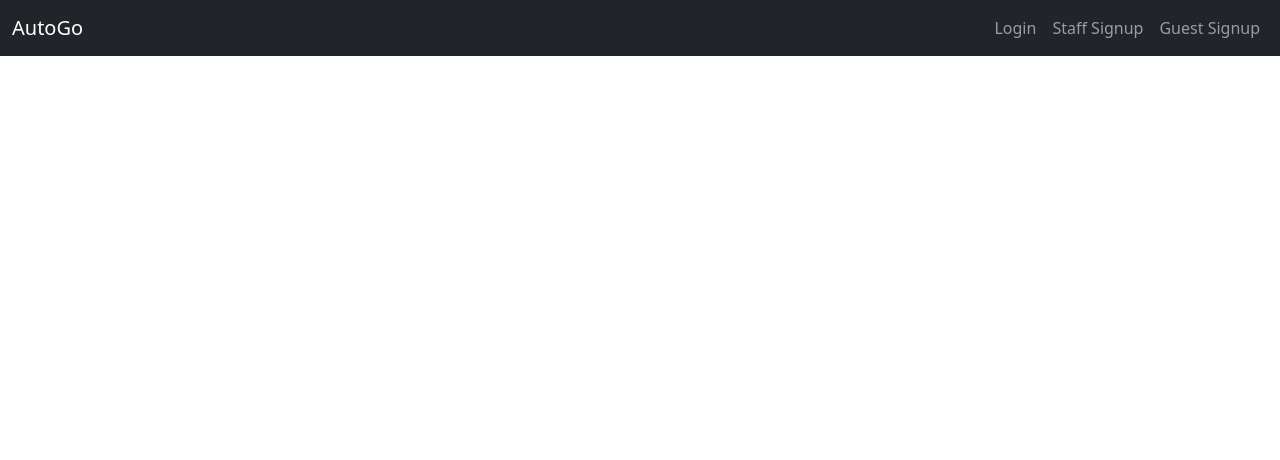
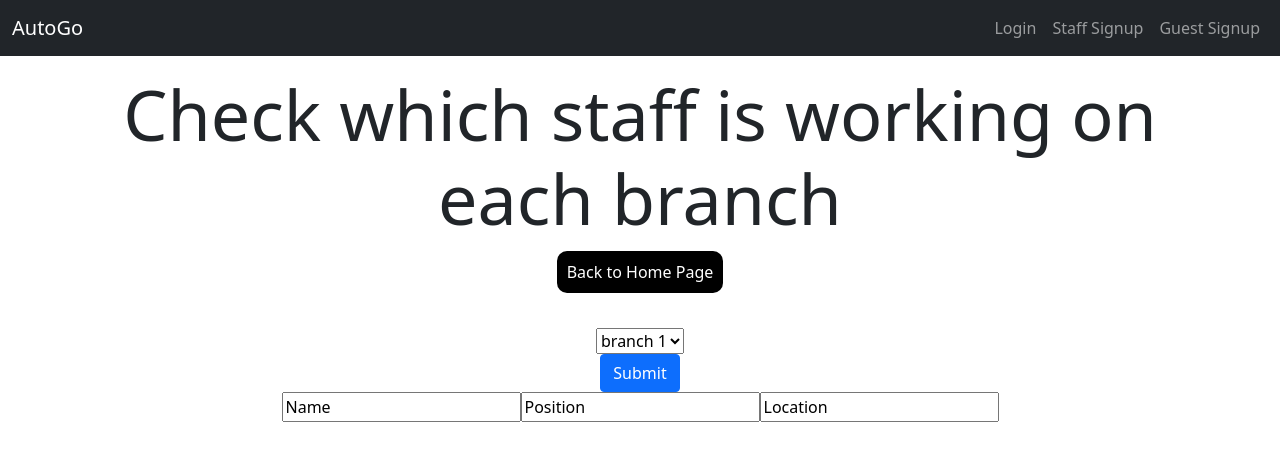
Before and after one commit to lunjielee/3309-AutoGo-GIthub, a React (Create React App) app: page /staff-location in a window 1280 px wide. Shown: the top 460 px of the page. Built offline with nearby package versions, Linux system fonts and the light colour scheme.

Commit message:
staff and location

```diff
--- a/src/App.css
+++ b/src/App.css
@@ -37,7 +37,7 @@
   }
 }
 
-.col {
+.col_back {
   height: 725px;
   width: 100%;
   background-image: url(back.png);
@@ -66,3 +66,8 @@ h1 {
   background-color: #61dafb;
   padding: 150px;
 }
+
+.client {
+  background-color: plum;
+  padding: 150px;
+}
--- a/src/App.js
+++ b/src/App.js
@@ -17,6 +17,7 @@ import GuestViewAppointment from './components/guest_view_appointments';
 import StaffViewAppointment from './components/staff_view_appointment';
 import AddAppointment from './components/guest_add_appointment';
 import StaffViewBRevenue from './components/staff_view_branchRevenue';
+import StaffLocation from './components/staff_location';
 class App extends Component {
   render() {
     return (
@@ -61,6 +62,7 @@ class App extends Component {
             <Route path="/staff-view-appointment" element={<StaffViewAppointment />} />
             <Route path="/staff-view-BRevenue" element={<StaffViewBRevenue />}/>
             <Route path="/add-appointment" element={<AddAppointment />} />
+            <Route path="/staff-location" element={<StaffLocation />} />
           </Routes>
         </div>
         <footer className="py-3 my-4">
--- a/src/components/guest_add_appointment.js
+++ b/src/components/guest_add_appointment.js
@@ -101,7 +101,7 @@ export default function AddAppointment() {
                 </div>
 
                 <div class="mb-3">
-                    <label for="location" class="form-label">Date</label>
+                    <label for="location" class="form-label">Location</label>
                     <select name="location" id="location" onChange={(event) => { setBranchNo(event.target.value) }}>
                         <option value="1">wonderland road 101</option>
                         <option value="2">western road 100</option>
--- a/src/components/guest_home.js
+++ b/src/components/guest_home.js
@@ -14,9 +14,12 @@ export default function GuestHome() {
 
     const a_div_style = {
         margin: "20px",
+        color: "plum",
     }
 
     return (
+
+
         <div>Guest Home page<br />
             <div style={a_div_style}>
                 <a href='/guest-view-appointment' style={a_style}>view my appointments</a>
@@ -27,7 +30,14 @@ export default function GuestHome() {
             <div style={a_div_style}>
                 <a href='' style={a_style}>my profile</a>
             </div>
+
+            <div style={a_div_style}>
+                <a href='/staff_location' style={a_style}>staffs at each location</a>
+            </div>
+
         </div>
+
+
     )
 
 }
--- a/src/components/home.js
+++ b/src/components/home.js
@@ -6,7 +6,7 @@ export default class Home extends Component {
       <body>
         <div className="container">
           <div class="row justify-content-md-center mt-3 mb-3">
-            <div class="col">
+            <div class="col_back">
               <h1>
                 Welcome to <small class="text-muted">AutoGo</small>
               </h1>
--- a/src/components/login.js
+++ b/src/components/login.js
@@ -62,7 +62,7 @@ export default function Login() {
 
         <div class="row align-items-center">
 
-            <div class="col">
+            <div class="col_back">
                 <form class="form-horizontal" >
                     <div class="form-floating mb-3">
                         <input onChange={(event) => { setCurrentUser(event.target.value) }} name="inputUserName" type="text" class="form-control" id="inputUserNameStaff"
@@ -82,7 +82,7 @@ export default function Login() {
                 </form>
             </div>
 
-            <div class="col">
+            <div class="col_back">
                 <form class="form-horizontal" >
                     <div class="form-floating mb-3">
                         <input onChange={(event) => { setCurrentUser(event.target.value) }} name="inputUserName" type="text" class="form-control" id="inputUserNameGuest"
--- a/src/components/staff_home.js
+++ b/src/components/staff_home.js
@@ -18,14 +18,13 @@ export default function StaffHome() {
       <h1>StaffHome page</h1>
       <br />
       <div style={a_div_style}>
-        <a href="/staff-view-appointment" style={a_style}>
-          view my appointments
-        </a>
+        <a href="/staff-view-appointment" style={a_style}>view my appointments</a>
       </div>
       <div style={a_div_style}>
-        <a href="" style={a_style}>
-          my profile
-        </a>
+        <a href="" style={a_style}>my profile</a>
+      </div>
+      <div style={a_div_style}>
+        <a href="/staff-location" style={a_style}>Staff Locations</a>
       </div>
     </div>
   );
--- /dev/null
+++ b/src/components/staff_location.js
@@ -0,0 +1,74 @@
+import React, { useState } from "react";
+import { useNavigate } from "react-router-dom";
+import Axios from 'axios';
+
+export default function StaffLocation() {
+    const a_style = {
+        backgroundColor: "black",
+        color: "white",
+        textDecoration: "none",
+        padding: "10px",
+        borderRadius: "10px",
+    }
+
+    const a_div_style = {
+        margin: "20px",
+    }
+
+
+    const [branchNo, setBranchNo] = useState(1);
+    const [staffList, setStaffList] = useState([]);
+
+    const API_DOMAIN = process.env.API_DOMAIN || 'localhost';
+    //const [resultList, setResultList] = useState([]);
+
+
+    const submitSelection = () => {
+        console.log(localStorage.currentUser);
+        Axios.post(`http://${API_DOMAIN}:8081/api/staff_location`, {
+            branchNo: branchNo
+
+        }).then(response => {
+            //setResultList(response.data)
+            console.log("back")
+            console.log(response)
+            setStaffList(response.data)
+
+        })
+    }
+
+    return (
+        <div>
+            <h1>Check which staff is working on each branch</h1>
+            <div style={a_div_style}>
+                <a href='/guest-home' style={a_style}>Back to Home Page</a><br />
+            </div>
+            <br></br>
+
+
+            <div class="select branch">
+                <select name="branch" id="branch" onChange={(event) => { setBranchNo(event.target.value) }}>
+                    <option value="1">branch 1</option>
+                    <option value="2">branch 2</option>
+                    <option value="3">branch 3</option>
+                    <option value="4">branch 4 </option>
+                </select>
+            </div>
+
+
+            <button onClick={submitSelection} type='button' class="btn btn-primary">Submit</button>
+            <br></br>
+            <input value='Name' readOnly></input>
+            <input value='Position' readOnly></input>
+            <input value='Location' readOnly></input>
+            <br></br>
+            {staffList.map((val) => {
+                return <div>
+                    <input value={val.name} readOnly></input>
+                    <input value={val.position} readOnly></input>
+                    <input value={val.location} readOnly></input>
+                </div>
+            })}
+        </div>
+    )
+}
--- a/src/components/staff_view_appointment.js
+++ b/src/components/staff_view_appointment.js
@@ -51,7 +51,6 @@ export default function StaffViewAppointment() {
                     <input value={val.date} readOnly></input>
                     <input value={val.licensePlate} readOnly></input>
                 </div>
-
             })}
         </div>
     )
```
Also changed, not shown: server.js (+37 -3 lines), 1 other file (tests, documents, lock files or other folders).
